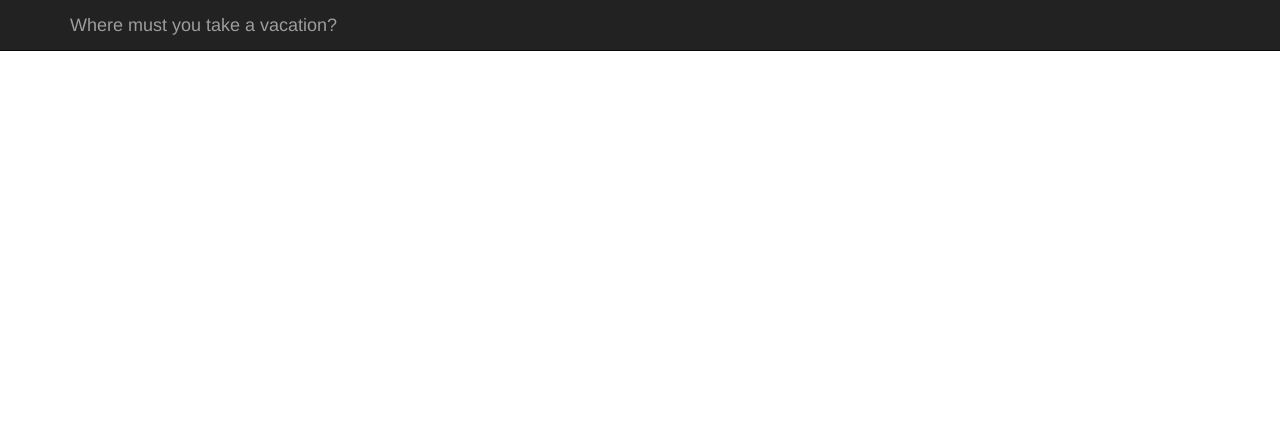
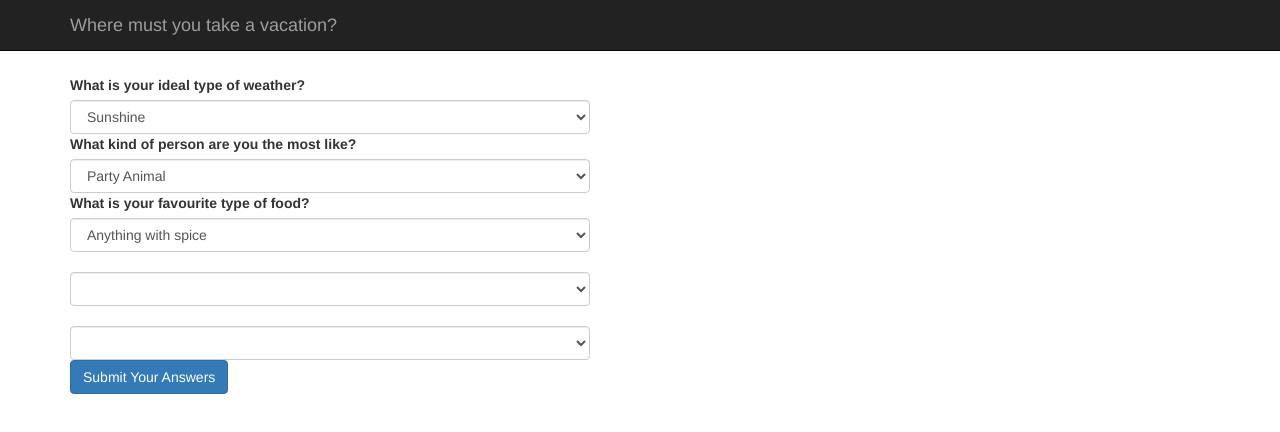
Before and after one commit to campoore2/vacation-suggester, a plain HTML site: page index.html in a window 1280 px wide. Drawn offline with nearby package versions, Linux system fonts and the light colour scheme.

Commit message:
Added README, started outline for questionnaire. It will have working js to determine where to go.

```diff
--- a/css/styles.css
+++ b/css/styles.css
@@ -0,0 +1,14 @@
+/*navbar*/
+
+
+/*body */
+body {
+
+}
+
+
+/*Question Form*/
+.questions {
+  margin-top: 75px;
+  margin-right: 70px
+}
--- a/index.html
+++ b/index.html
@@ -17,8 +17,68 @@
         </div>
       </div>
     </nav>
-
-
+    <div class="container">
+      <div class ="questions">
+        <div class="row">
+          <div class="col-md-6">
+            <form class="questionnaire">
+              <div class="q1form-group">
+                <label for="q1select">What is your ideal type of weather?</label>
+                <select id="q1select" class="form-control">
+                  <option value="1">Sunshine</option>
+                  <option value="2">Cold and Snowy</option>
+                  <option value="3">Rain</option>
+                  <option value="4">Humid</option>
+                </select>
+              </div>
+              <div class="q2form-group">
+                <label for="q2form-group">What kind of person are you the most like?</label>
+                <select id="q2select" class="form-control">
+                  <option value="1">Party Animal</option>
+                  <option value="2">Quite keep to yourself</option>
+                  <option value="3">Sit at a coffee shop and read.</option>
+                  <option value="4">Complain about the weather any chance you get</option>
+                </select>
+              </div>
+              <div class="q3form-group">
+                <label for="q3form-group">What is your favourite type of food?</label>
+                  <select id="q3select" class="form-control">
+                    <option value="1">Anything with spice</option>
+                    <option value="2"></option>
+                    <option value="3"></option>
+                    <option value="4"></option>
+                  </select>
+              </div>
+              <div class="q4form-group">
+                <label for="q4form-group"></label>
+                  <select id="q4select" class="form-control">
+                    <option value="1"></option>
+                    <option value="2"></option>
+                    <option value="3"></option>
+                    <option value="4"></option>
+                  </select>
+              </div>
+              <div class="q5form-group">
+                <label for="q5form-group"></label>
+                  <select id="q5select" class="form-control">
+                    <option value="1"></option>
+                    <option value="2"></option>
+                    <option value="3"></option>
+                    <option value="4"></option>
+                  </select>
+              </div>
+                <div class="form-group">
+                  <button type="submit" class="btn btn-primary">Submit Your Answers</button>
+                </div>
+              </div>
+            </form>
+          </div>
+        <div class="col-md-6">
+          <div class="output">
+          </div>
+        </div>
+      </div>
+    </div>
 
 
 
```
Also changed, not shown: 1 other file.
